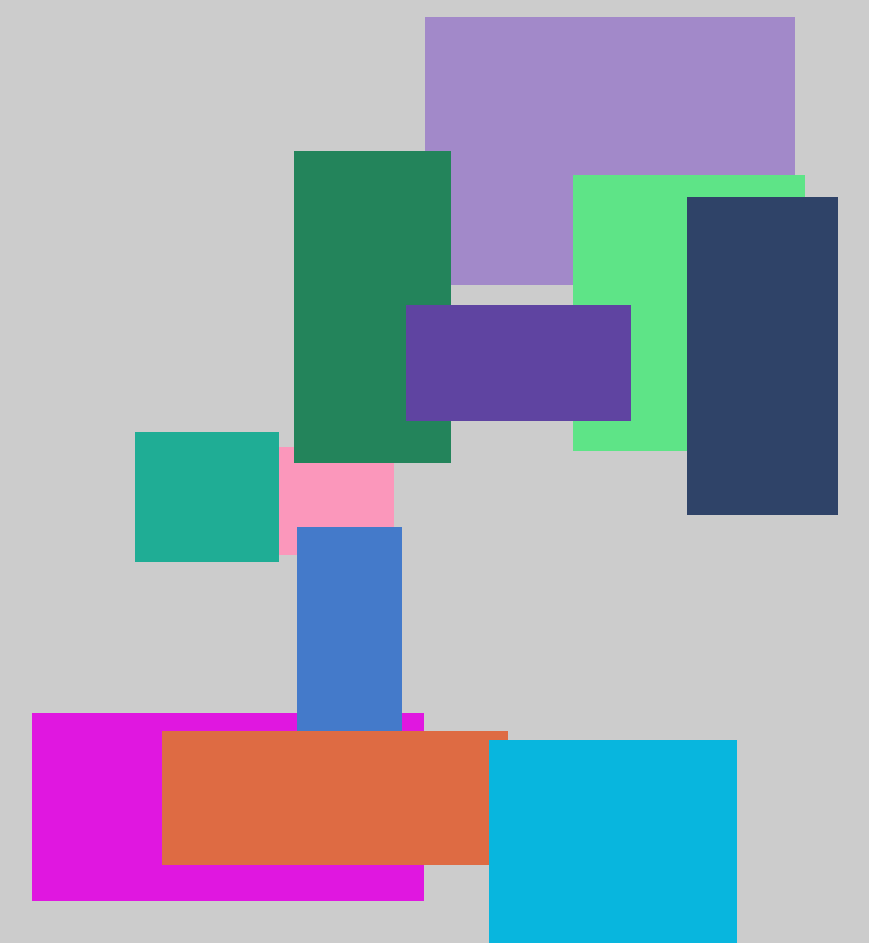
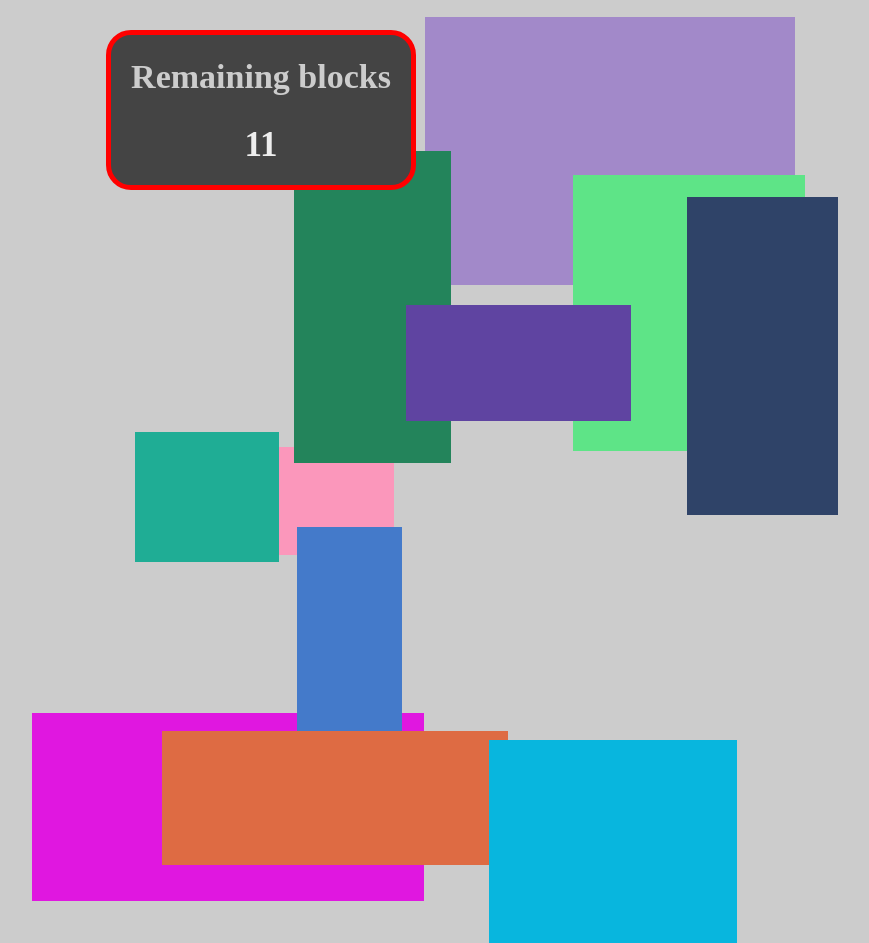
Before and after one commit to NyFco/Unstable-Blocks, a plain HTML site: page index.html in a window 1280 px wide. Shown: the whole page, without its empty margins (379-1248 px from the left). Drawn offline with Linux system fonts and the light colour scheme.

Commit message:
Counter added

```diff
--- a/css/style.css
+++ b/css/style.css
@@ -11,7 +11,32 @@ body {
     z-index: 100;
 }
 
+.block:hover {
+    cursor: pointer;
+}
+
 .visible {
     display: block;
-    transition: all ease 1s;
+    transition: all ease 0.75s;
 }
+
+#blcCounter {
+    position: fixed;
+    top: 30px;
+    left: 50vw;
+    z-index: 12000;
+    transform: translate(-50%, 0);
+    background-color: #444;
+    height: 150px;
+    width: 300px;
+    text-align: center;
+    font-size: 17px;
+    color: #ccc;
+    border-radius: 25px;
+    border: solid red 5px;
+}
+
+#counterValue {
+    color: #eee;
+    font-size: 35px;
+}
--- a/index.html
+++ b/index.html
@@ -11,6 +11,14 @@
 </head>
 
 <body>
+
+    <div id="blcCounter">
+        <h1 id="counterTitle">
+            Remaining blocks
+        </h1>
+        <h2 id="counterValue"></h2>
+    </div>
+
     <ul id="list">
         <li class="block" id="blc0"></li>
         <li class="block" id="blc1"></li>
--- a/script/main.js
+++ b/script/main.js
@@ -2,21 +2,33 @@ let blocksAmount = randNumGen(1, 20);
 
 const ul = document.querySelector("#list");
 const listItems = document.querySelectorAll("li");
+const counterValue = document.querySelector("#counterValue");
+
+let text = document.createTextNode(blocksAmount);
 
 for (let i = 0; i < blocksAmount; i++) {
     const block = listItems[i];
     changer(block);
-    block.classList.add("visible");
-    listItems[i].addEventListener('mouseenter', () => {
+    block.classList.add("visible", "test");
+    listItems[i].addEventListener("mouseenter", () => {
         changer(listItems[i]);
     });
-    listItems[i].addEventListener('click', () => {
+    counterValue.appendChild(text);
+    listItems[i].addEventListener("click", () => {
         setTimeout(() => {
             block.classList.remove("visible");
         }, 300 /*MS*/ );
-    })
+        console.log(block.classList.contains("test"));
+        if (block.classList.contains("test")) {
+            blocksAmount--;
+            const text2 = document.createTextNode(blocksAmount);
+            counterValue.removeChild(text);
+            counterValue.appendChild(text2);
+            text = text2;
+        }
+        block.classList.remove("test");
+    });
 }
-
 
 // Functions
 
```
